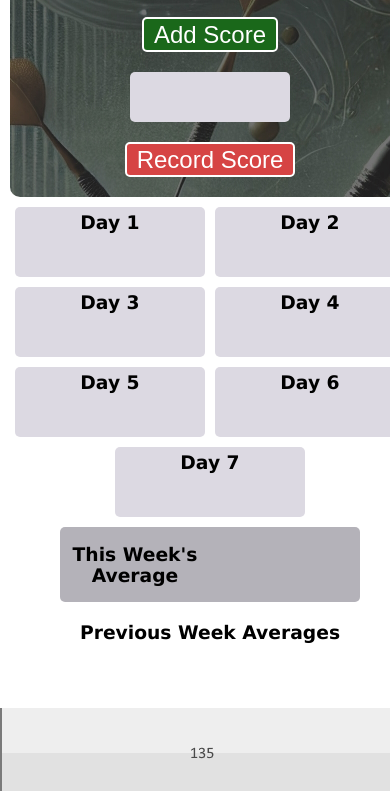
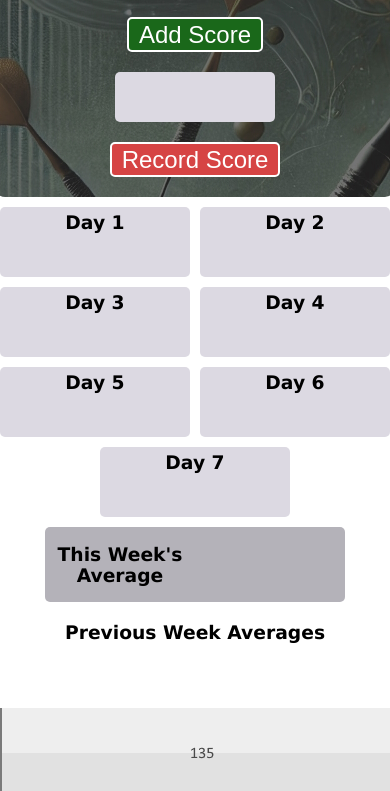
Before and after one commit to dancampbelldev/darts-score-calculator, a plain HTML site: page index.html in a window 390 px wide. Shown: the part 173-964 px from the top of the page. Drawn offline with Linux system fonts and the light colour scheme.

Commit message:
Update styles.css
Changed width of calc-container for smaller screens

```diff
--- a/styles.css
+++ b/styles.css
@@ -255,3 +255,9 @@ body {
   border-radius: 3px 3px 0 0;
 
 }
+
+@media screen and (max-width: 393px) {
+  #calc-container {
+    width: 390px;
+  }
+}
```
